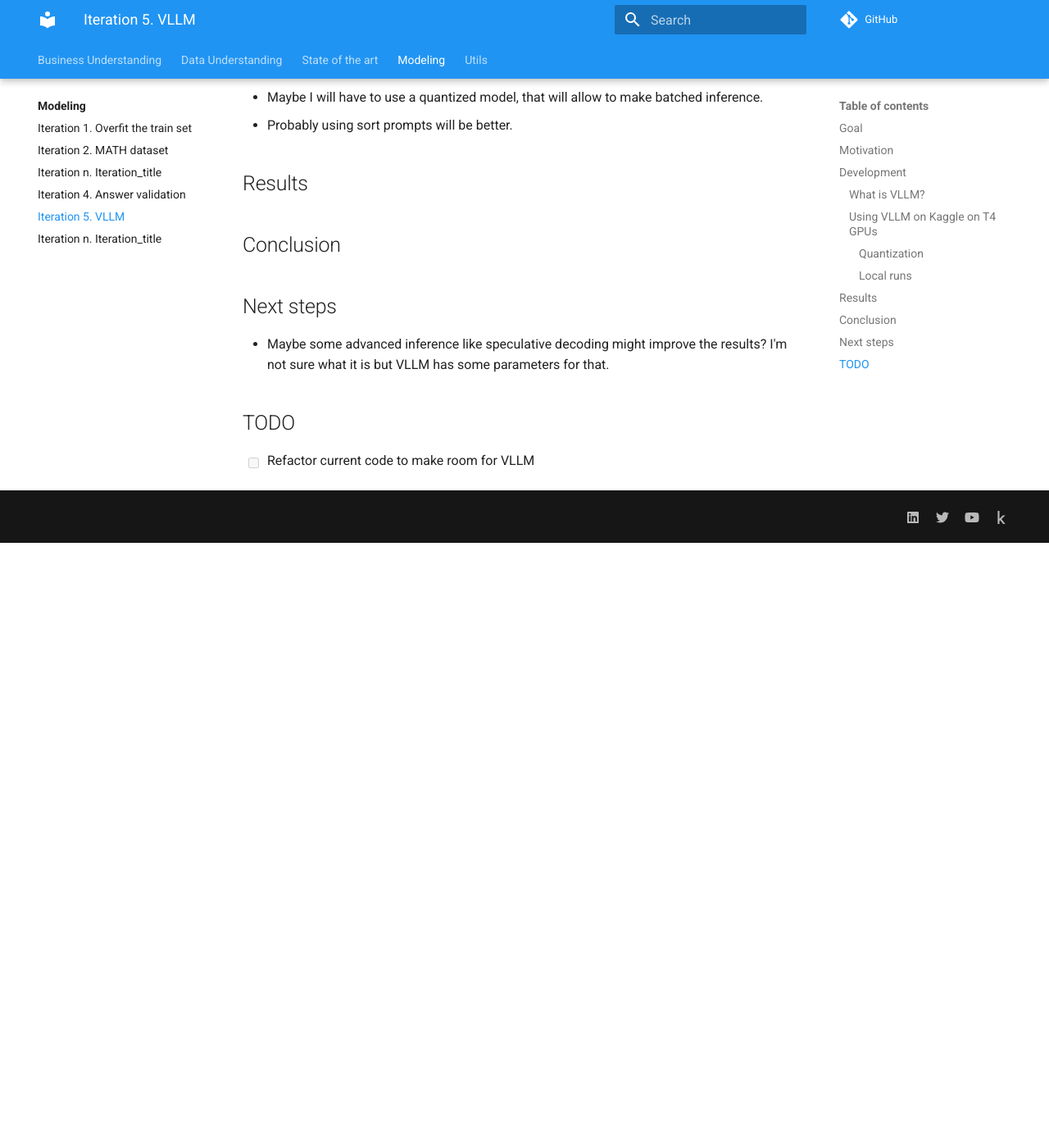
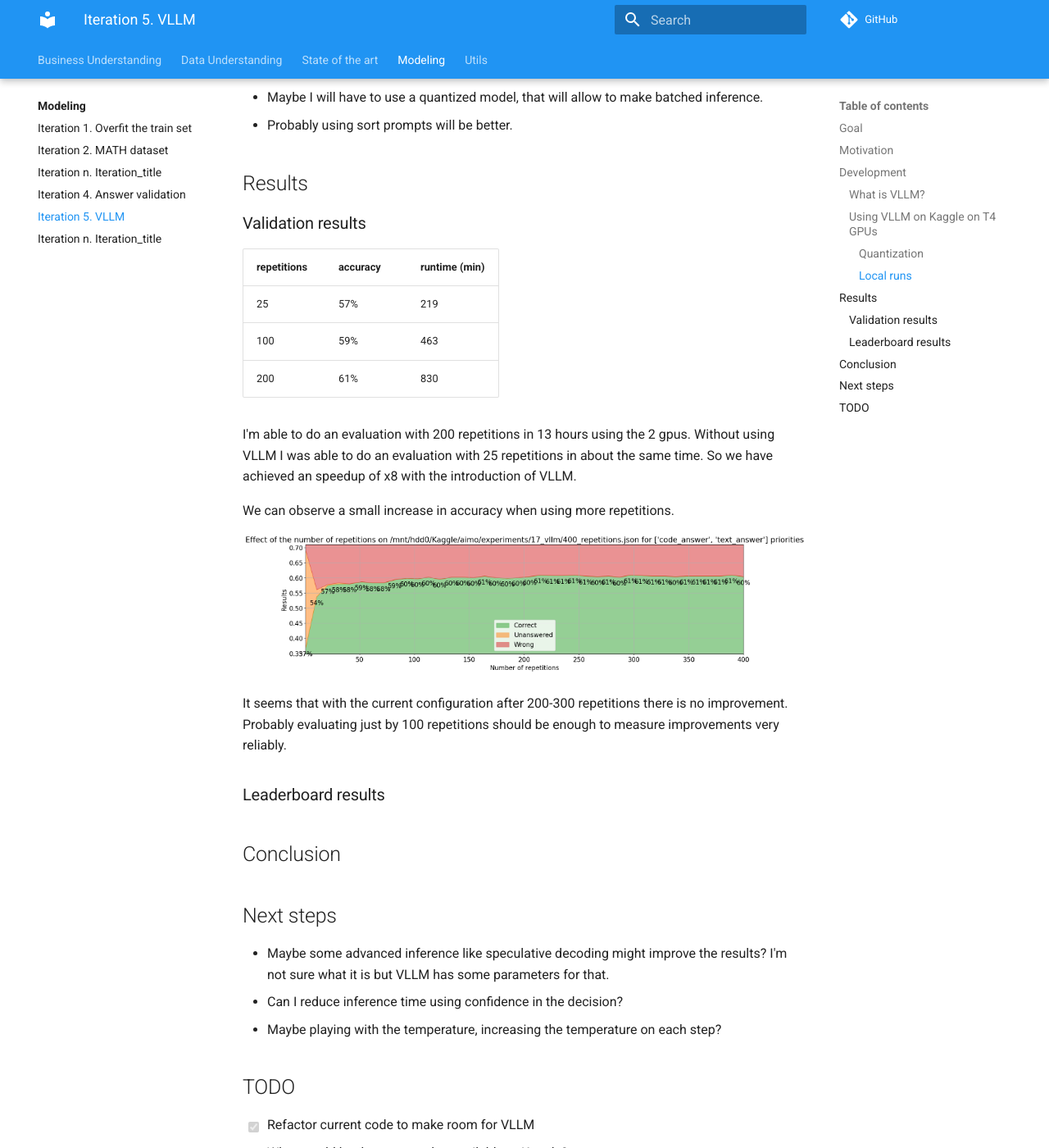
Before and after one commit to ironbar/aimo, an MkDocs documentation site: the page built from docs/modeling/Iteration_05_vllm.md, in a window 1280 px wide and 1400 px high, scrolled down 1756 px. Shown: the whole window at 82% size. Built offline with MkDocs 1.6.1 and Material for MkDocs 9.7.7, drawn with Linux system fonts in a browser that asks for light colours; comment, search, counter and statistics services are not loaded; before the commit the page ends 2418 px from its top, so only the background shows below that; some of the changed text lies outside the part shown.

Commit message:
documented results

```diff
--- a/docs/modeling/Iteration_05_vllm.md
+++ b/docs/modeling/Iteration_05_vllm.md
@@ -76,12 +76,36 @@ When reducing gpu memory to 60% I get this error.
 
 ## Results
 
+### Validation results
+
+| repetitions | accuracy  | runtime (min) |
+|-------------|-----------|---------------|
+| 25          | 57%       | 219           |
+| 100         | 59%       | 463           |
+| 200         | 61%       | 830           |
+
+I'm able to do an evaluation with 200 repetitions in 13 hours using the 2 gpus. Without
+using VLLM I was able to do an evaluation with 25 repetitions in about the same time.
+So we have achieved an speedup of x8 with the introduction of VLLM.
+
+We can observe a small increase in accuracy when using more repetitions.
+
+![](res/2024-06-12-10-43-01.png)
+
+It seems that with the current configuration after 200-300 repetitions there is no improvement.
+Probably evaluating just by 100 repetitions should be enough to measure improvements very reliably.
+
+### Leaderboard results
+
 ## Conclusion
 
 ## Next steps
 
 - Maybe some advanced inference like speculative decoding might improve the results? I'm not sure what it is but VLLM has some parameters for that.
+- Can I reduce inference time using confidence in the decision?
+- Maybe playing with the temperature, increasing the temperature on each step?
 
 ## TODO
 
-- [ ] Refactor current code to make room for VLLM
+- [x] Refactor current code to make room for VLLM
+- [ ] What would be the max seq len available at Kaggle?
```
Also changed, not shown: docs/modeling/res/2024-06-12-10-43-01.png (added).
